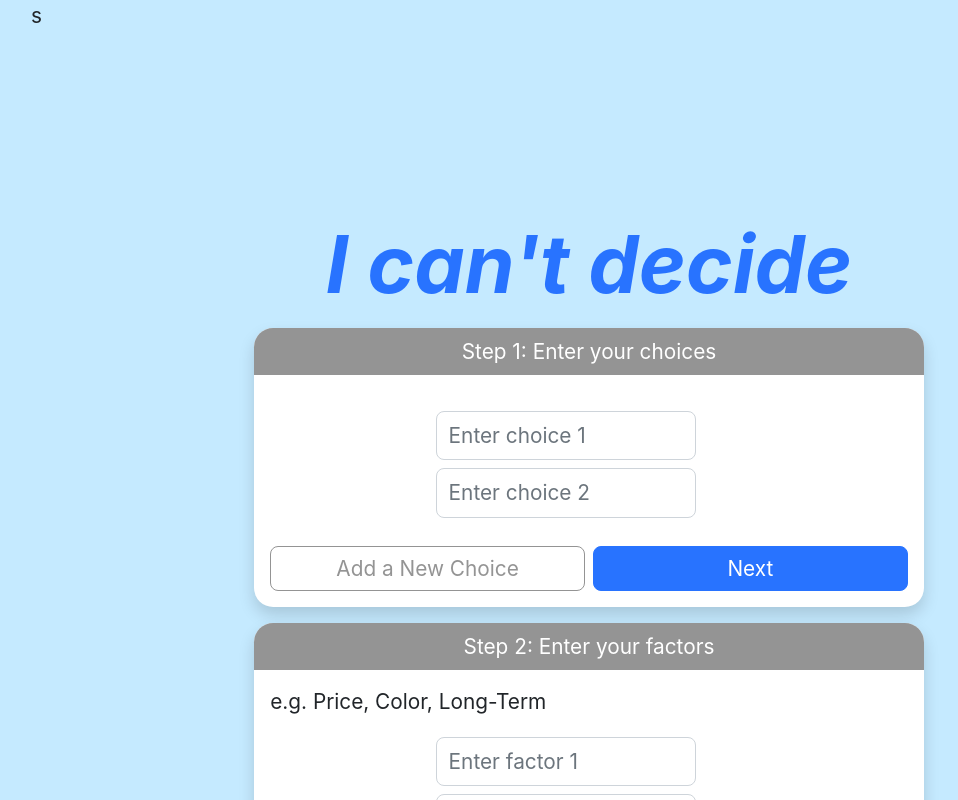
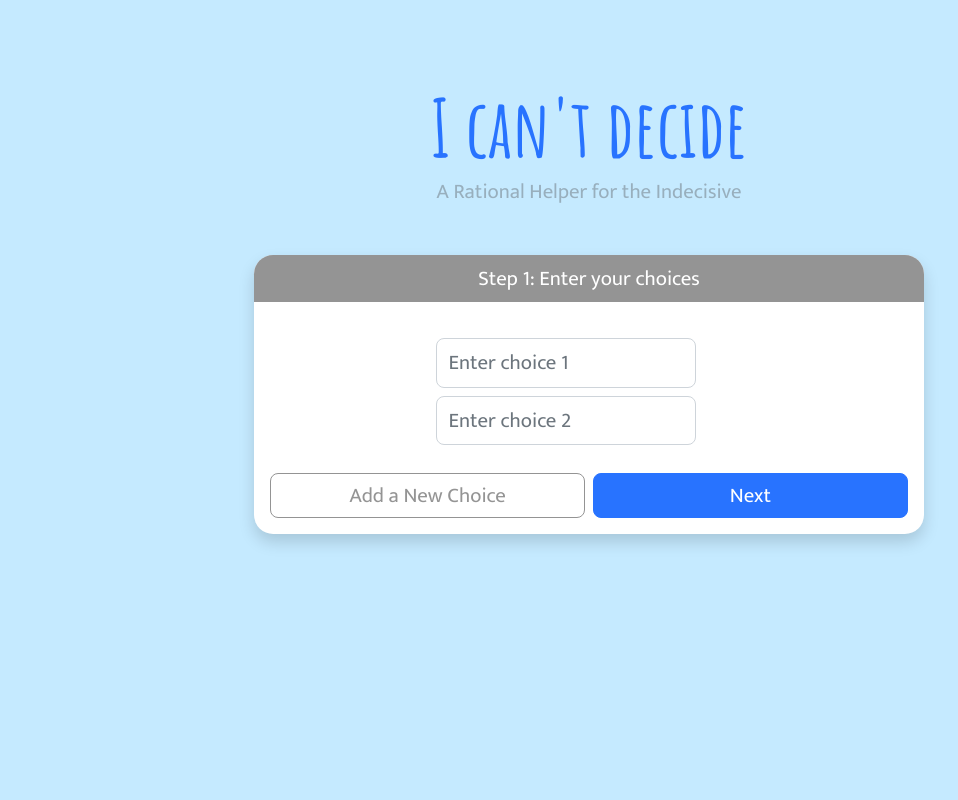
Before and after one commit to OverdriveNGain/i-cant-decide, a React (Create React App) app: page / in a window 1280 px wide. Shown: the top 800 px of the page, without its empty margins (51-1009 px from the left). Built offline with nearby package versions, Linux system fonts and the light colour scheme.

Commit message:
Various changes for first 2 forms

```diff
--- a/src/index.css
+++ b/src/index.css
@@ -2,11 +2,14 @@
 
 @import url("https://cdn.jsdelivr.net/npm/bootstrap-icons@1.5.0/font/bootstrap-icons.css");
 
+/* Title : font-family: 'Amatic SC', cursive; */
+@import url('https://fonts.googleapis.com/css2?family=Amatic+SC:wght@700&display=swap');
+/* Body: font-family: 'Mukta', sans-serif; */
+@import url('https://fonts.googleapis.com/css2?family=Mukta:wght@200;300;400;500;600;700;800&display=swap');
+
 body {
   margin: 0;
-  font-family: -apple-system, BlinkMacSystemFont, 'Segoe UI', 'Roboto', 'Oxygen',
-    'Ubuntu', 'Cantarell', 'Fira Sans', 'Droid Sans', 'Helvetica Neue',
-    sans-serif;
+  font-family: 'Mukta', sans-serif;
   -webkit-font-smoothing: antialiased;
   -moz-osx-font-smoothing: grayscale;
 }
@@ -21,5 +24,13 @@ body {
 }
 
 .animated-all{
-  transition: all 1s ease-out;
+  -webkit-transition: all 0.4s ease-in-out;
+  -moz-transition: all 0.4s ease-in-out;
+  -ms-transition: all 0.4s ease-in-out;
+  -o-transition: all 0.4s ease-in-out;
+  transition: all 0.4s ease-in-out;
 }
+
+.font-title{
+  font-family: 'Amatic SC', cursive;
+}
--- a/src/screens/Home.js
+++ b/src/screens/Home.js
@@ -1,21 +1,42 @@
-import { useState } from "react";
+import { useState, useRef, useLayoutEffect } from "react";
 import { Tern } from "../helpers/func";
 import useResize from "../hooks/useResize";
+// import Math from 'math';
 import { LandingForm1, LandingForm2, LandingBg } from "./HomeComponents";
 
 const Home = () => {
+    const form1 = useRef(null)
+    const form2 = useRef(null)
+    const form3 = useRef(null)
+
     const { breakpointSelector } = useResize();
     const [choices, setChoices] = useState(["", ""])
     const [factors, setFactors] = useState(["", ""])
+    const [stepData, setStepData] = useState([1, 1]); // step, and maxStep
     const pd = (e, func) => { e.preventDefault(); func(); }
 
     const onChoiceRemove = (e, i) => { pd(e, () => { setChoices(choices.filter((v, j) => j !== i)) }) }
     const onChoiceNew = (e) => { pd(e, () => { setChoices([...choices, ""]) }) }
-    const onChoiceChange = (e, index) => { setChoices(choices.map((v, i) => Tern(i === index, e.terget.value, choices[i]))); }
+    const onChoiceChange = (e, index) => { setChoices(choices.map((v, i) => Tern(i === index, e.target.value, choices[i]))); }
 
     const onFactorRemove = (e, i) => { pd(e, () => { setFactors(factors.filter((v, j) => j !== i)) }) }
     const onFactorNew = (e) => { pd(e, () => { setFactors([...factors, ""]) }) }
-    const onFactorChange = (e, index) => { setFactors(factors.map((v, i) => Tern(i === index, e.terget.value, factors[i]))); }
+    const onFactorChange = (e, index) => { setFactors(factors.map((v, i) => Tern(i === index, e.target.value, factors[i]))); }
+
+    const onChangeForm = (e, nextStage) => { pd(e, () => { setStepData([nextStage, Math.max(nextStage, stepData[1])]) }) }
+
+    useLayoutEffect(() => {
+        const options = { block: "center" };
+        switch (stepData[0]) {
+            case 1:
+                form1.current.scrollIntoView(options);
+                break;
+            default:
+                form2.current.scrollIntoView(options);
+        }
+    }, [stepData])
+
+    console.log(stepData);
 
     return (
         <div>
@@ -23,15 +44,25 @@ const Home = () => {
                 <LandingBg />
             </div>
             <div className="container">
-                <div style={{ height: "25vh" }}>s</div>
-                <h1 className="display-1 fst-italic fw-bold my-3 text-center text-primary">I can't decide</h1>
+                <div style={{ height: "10vh" }}></div>
+                <div className="display-1 h1 fw-bold text-center text-primary font-title m-0">I can't decide</div>
+                <p className="text-center text-muted o-50 mb-5">A Rational Helper for the Indecisive</p>
                 <div style={{ width: `${breakpointSelector(100, 90, 80, 70, 60)}%`, margin: "auto" }}>
                     <div>
-                        <LandingForm1 choices={choices} onChoiceChange={onChoiceChange} onChoiceRemove={onChoiceRemove} onChoiceNew={onChoiceNew} />
-                        <LandingForm2 factors={factors} onFactorChange={onFactorChange} onFactorRemove={onFactorRemove} onFactorNew={onFactorNew} />
+                        <div ref={form1} className="animated-all" style={{
+                            opacity: Tern(stepData[0] === 1, 1.0, 0.4),
+                        }}>
+                            <LandingForm1 choices={choices} onChoiceChange={onChoiceChange} onChoiceRemove={onChoiceRemove} onChoiceNew={onChoiceNew} onChangeForm={onChangeForm} currentStep={stepData[0]} />
+                        </div>
+                        <div ref={form2} style={{
+                            opacity: Tern(stepData[0] === 2, 1.0, 0.4),
+                            display: Tern(stepData[1] >= 2, "block", "none")
+                        }}>
+                            <LandingForm2 factors={factors} onFactorChange={onFactorChange} onFactorRemove={onFactorRemove} onFactorNew={onFactorNew} onChangeForm={onChangeForm} currentStep={stepData[0]} />
+                        </div>
                     </div>
                 </div>
-                <div style={{ height: "25vh" }}>s</div>
+                <div style={{ height: "10vh" }}></div>
             </div>
         </div>
     );
--- a/src/screens/HomeComponents.js
+++ b/src/screens/HomeComponents.js
@@ -23,7 +23,7 @@ const LandingBg = (props) => {
     );
 };
 
-const LandingForm1 = ({ choices, onChoiceChange, onChoiceRemove, onChoiceNew }) => {
+const LandingForm1 = ({ choices, onChoiceChange, onChoiceRemove, onChoiceNew, onChangeForm, currentStep }) => {
     const { breakpointSelector } = useResize();
     const fieldSpacer = <i className="bi bi-x-lg btn o-0 disabled py-2" />;
     return (
@@ -38,10 +38,10 @@ const LandingForm1 = ({ choices, onChoiceChange, onChoiceRemove, onChoiceNew })
                             GenerateArray(
                                 choices.length,
                                 (index) => <div key={index} className="d-flex flex-row py-1">
-                                    <input className="d-inline-block form-control form-control rounded-1" value={choices[index]} placeholder={`Enter choice ${index + 1}`} onChange={(e) => onChoiceChange(e, index)}></input>
+                                    <input disabled={currentStep !== 1} className="d-inline-block form-control form-control rounded-1" value={choices[index]} placeholder={`Enter choice ${index + 1}`} onChange={(e) => onChoiceChange(e, index)}></input>
                                     {
                                         Tern(index > 1,
-                                            <button className="rounded-circle btn" onClick={(e) => { onChoiceRemove(e, index); }} >
+                                            <button disabled={currentStep !== 1} className="rounded-circle btn" onClick={(e) => { onChoiceRemove(e, index); }} >
                                                 <i className="bi bi-x-lg" />
                                             </button>,
                                             fieldSpacer,
@@ -53,21 +53,21 @@ const LandingForm1 = ({ choices, onChoiceChange, onChoiceRemove, onChoiceNew })
                     </div>
                 </div>
                 <div className="d-flex flex-row">
-                    <button className={"mt-4 w-50 btn btn rounded-1 btn-outline-secondary" + Tern(choices.length < maxChoices, "", " disabled")} onClick={onChoiceNew}>Add a New Choice</button>
+                    <button disabled={currentStep !== 1} className={"mt-4 w-50 btn btn rounded-1 btn-outline-secondary" + Tern(choices.length < maxChoices, "", " disabled")} onClick={onChoiceNew}>Add a New Choice</button>
                     <span className="ps-2"></span>
-                    <button className="mt-4 w-50 btn btn rounded-1 btn-primary text-white">Next</button>
+                    <button disabled={currentStep !== 1} className="mt-4 w-50 btn btn rounded-1 btn-primary text-white" onClick={(e) => onChangeForm(e, 2)}>Next</button>
                 </div>
             </div>
         </form>
     );
 }
 
-const LandingForm2 = ({ factors, onFactorChange, onFactorRemove, onFactorNew }) => {
+const LandingForm2 = ({ factors, onFactorChange, onFactorRemove, onFactorNew, onChangeForm, currentStep }) => {
     const { breakpointSelector } = useResize();
     const fieldSpacer = <i className="bi bi-x-lg btn o-0 disabled py-2" />;
 
     return (
-        <form className="d-block card rounded-2 shadow border-0 mb-3">
+        <form disabled={currentStep === 2} className="d-block card rounded-2 shadow border-0 mb-3">
             <div className="bg-secondary rounded-top rounded-sm py-2 px-3 text-center">
                 <span className="text-white">Step 2: Enter your factors</span>
             </div>
@@ -79,10 +79,10 @@ const LandingForm2 = ({ factors, onFactorChange, onFactorRemove, onFactorNew })
                             GenerateArray(
                                 factors.length,
                                 (index) => <div key={index} className="d-flex flex-row py-1">
-                                    <input className="d-inline-block form-control form-control rounded-1" value={factors[index]} placeholder={`Enter factor ${index + 1}`} onChange={(e) => onFactorChange(e, index)}></input>
+                                    <input disabled={currentStep !== 2} className="d-inline-block form-control form-control rounded-1" value={factors[index]} placeholder={`Enter factor ${index + 1}`} onChange={(e) => onFactorChange(e, index)}></input>
                                     {
                                         Tern(index > 1,
-                                            <button className="rounded-circle btn" onClick={(e) => { onFactorRemove(e, index); }} >
+                                            <button disabled={currentStep !== 2} className="rounded-circle btn" onClick={(e) => { onFactorRemove(e, index); }} >
                                                 <i className="bi bi-x-lg" />
                                             </button>,
                                             fieldSpacer,
@@ -94,9 +94,11 @@ const LandingForm2 = ({ factors, onFactorChange, onFactorRemove, onFactorNew })
                     </div>
                 </div>
                 <div className="d-flex flex-row">
-                    <button className={"mt-4 w-50 btn btn rounded-1 btn-outline-secondary" + Tern(factors.length < maxFactors, "", " disabled")} onClick={onFactorNew}>Add a New Factor</button>
+                    <button disabled={currentStep !== 2} className="mt-4 w-50 btn btn rounded-1 btn-outline-secondary" onClick={(e) => onChangeForm(e, 1)}>Previous</button>
                     <span className="ps-2"></span>
-                    <button className="mt-4 w-50 btn btn rounded-1 btn-primary text-white">Next</button>
+                    <button disabled={currentStep !== 2} className={"mt-4 w-50 btn btn rounded-1 btn-outline-secondary" + Tern(factors.length < maxFactors, "", " disabled")} onClick={onFactorNew}>Add a New Factor</button>
+                    <span className="ps-2"></span>
+                    <button disabled={currentStep !== 2} className="mt-4 w-50 btn btn rounded-1 btn-primary text-white">Next</button>
                 </div>
             </div>
         </form>
```
